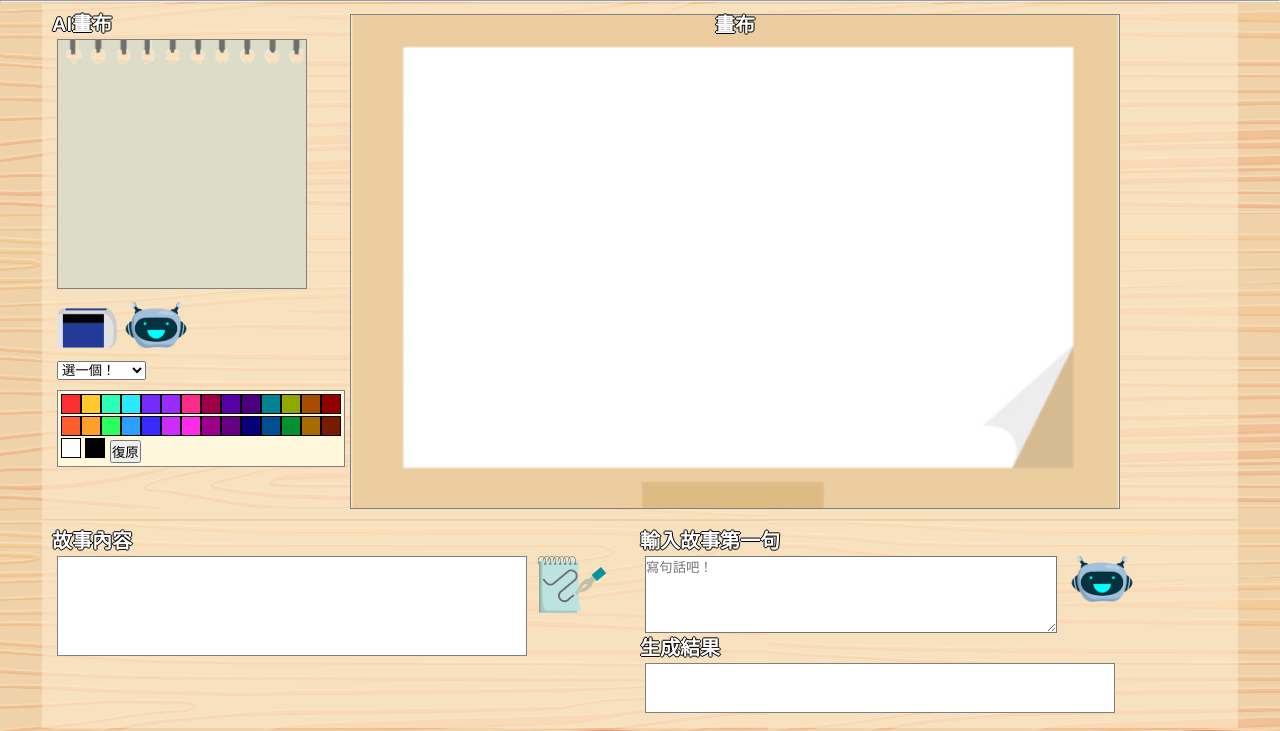
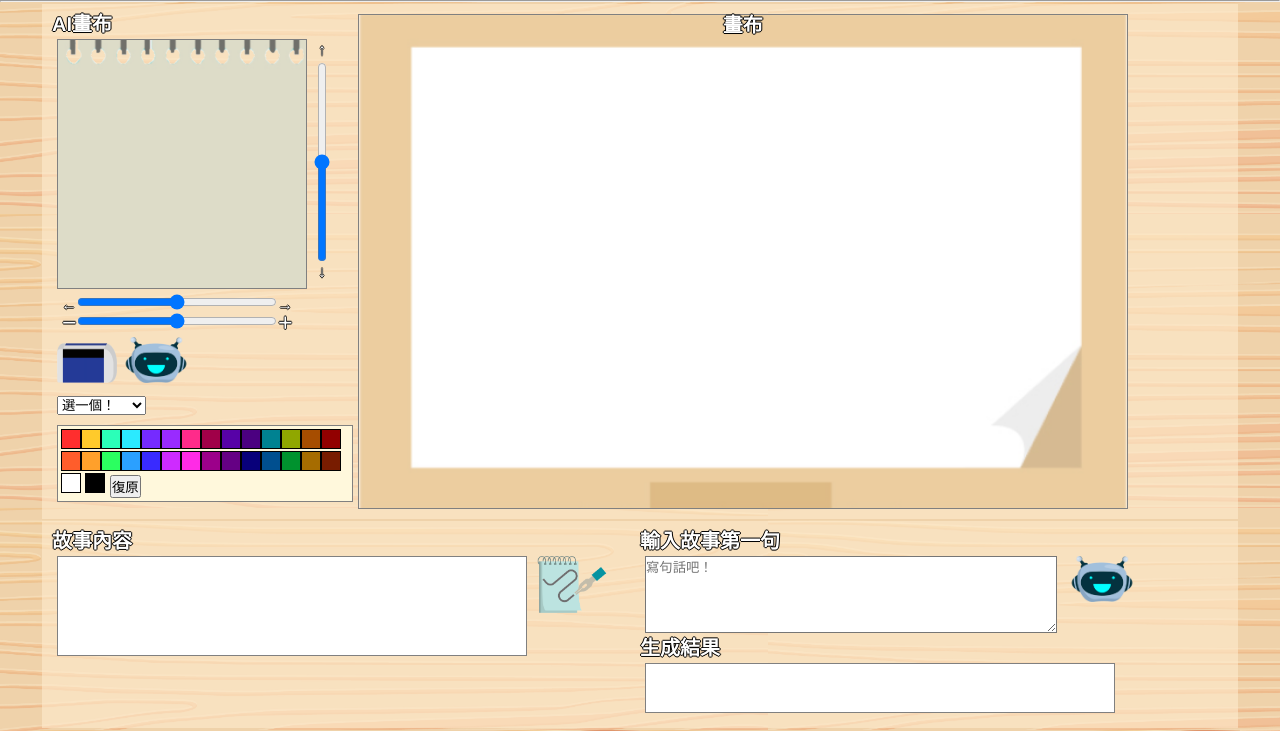
Before and after one commit to ztding19/story_and_painting, a Django app: page / in a window 1280 px wide. Shown: the part 80-811 px from the top of the page. Run offline with Django 3.2, Linux system fonts and the light colour scheme.

Commit message:
add slider on skecth_page.html, and make one of them vertical

```diff
--- a/sketch/casual/templates/casual/sketch_page.html
+++ b/sketch/casual/templates/casual/sketch_page.html
@@ -4,10 +4,21 @@
 <div class="whole">
     <div class="wrap">
         <div class="painting_area">
-            <div class="left">
+            <div class="left" style="width:26%">
                 <div class="aicanvas_area">
                     <h1>AI畫布</h1>
-                    <canvas id="generatingBoard"></canvas>
+                    <div style="display: flex; justify-content: flex-start;">
+                        <canvas id="generatingBoard" ></canvas>
+                        <div>
+                            <h2 style="position:relative; top: 3%; left: 3%;">↑</h2>
+                            <span><input type="range" min="-50" max="50" value="0" class="verticalSlider" id="aiYFix"></span>
+                            <h2 style="position:relative; top: 75%; left: 3%;">↓</h2>
+                        </div>
+                    </div>
+                    <div class="slidecontainer">
+                        <h2>←<input type="range" min="-50" max="50" value="0" class="slider" id="aiXFix">→</h2>
+                        <h2>－<input type="range" min="1" max="200" value="100" class="slider" id="aiPaintSize">＋</h2>
+                    </div>
                     <div class="button">
                         <button id="btnClear" class="btnClear">
                             {% load static %}
@@ -27,7 +38,7 @@
                     </div>
                 </div>
             </div>
-            <div class="right">
+            <div class="right" style="width:70%">
                 <div class="canvas_area">
                     <h1>畫布</h1>
                     <canvas id="sketchingBoard"></canvas>
--- a/sketch/static/sketch/style.css
+++ b/sketch/static/sketch/style.css
@@ -119,6 +119,23 @@ a{
     border: 1px solid gray;
 }
 
+.slidecontainer {
+    width: 250px;
+    text-align: center;
+}
+
+.slider {
+    width: 80%;
+}
+
+.verticalSlider {
+    position: relative;
+    left: -45%;
+    top: 40%;
+    width: 200px;
+    /* top: 0px; */
+    transform:rotate(270deg);
+}
 
 #options {
     position: relative;
```
Also changed, not shown: sketch/db.sqlite3.
